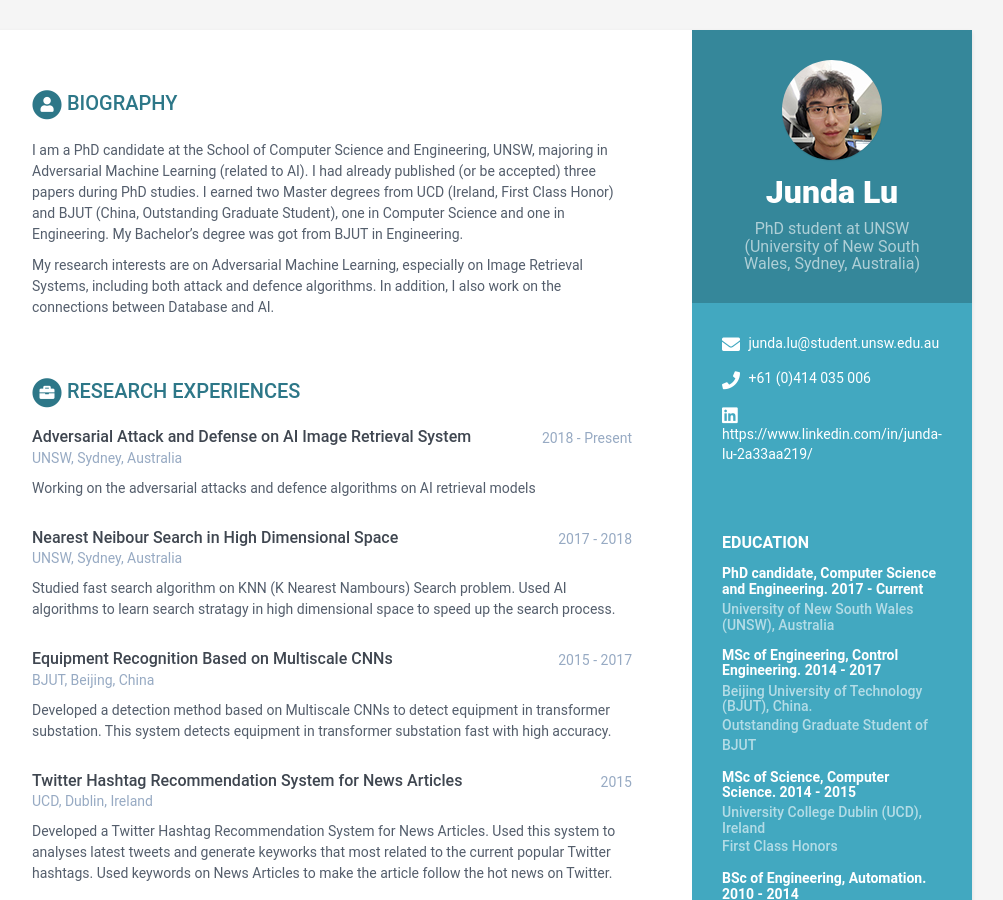
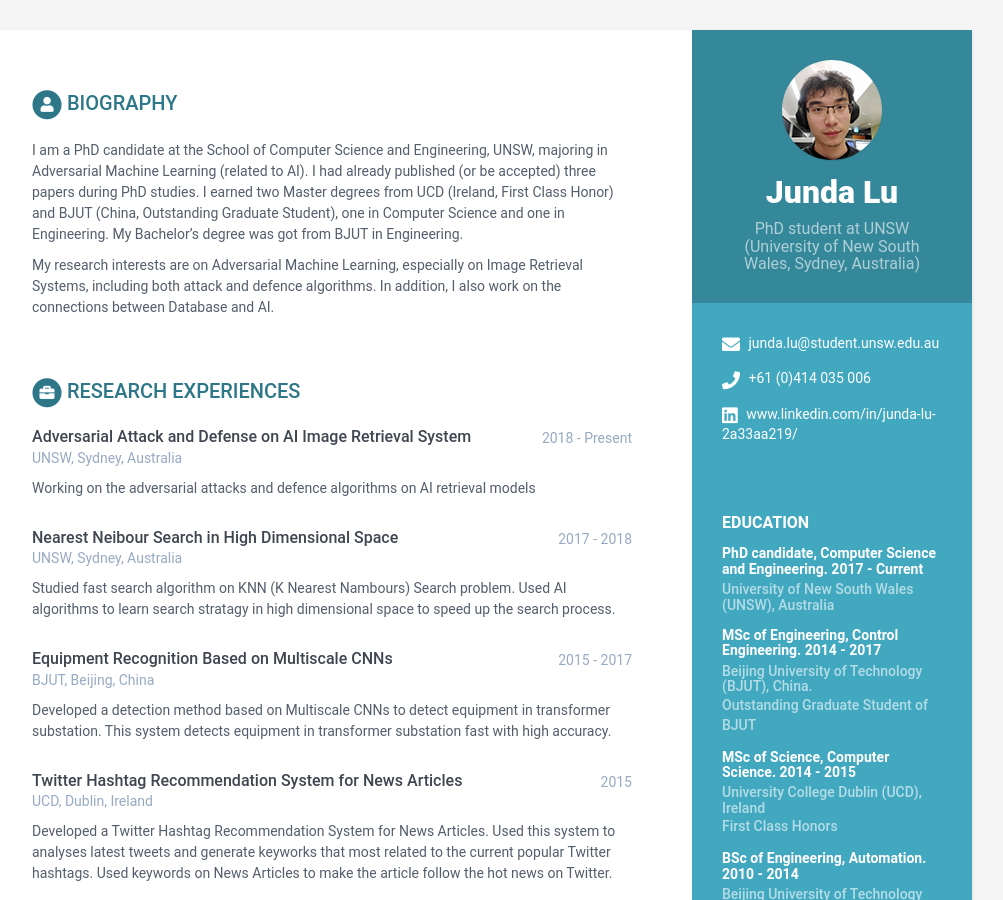
Before and after one commit to cosmolu/cosmolu.github.io, a Jekyll site: the page built from index.html, in a window 1280 px wide and 900 px high. Shown: the whole window, without its empty margins (168-1171 px from the left). Built offline with Jekyll 4.4.1, drawn with Linux system fonts in a browser that asks for light colours; part of the change alters nothing that is shown.

Commit message:
_data/data.yml
8_4_3

```diff
--- a/_data/data.yml
+++ b/_data/data.yml
@@ -15,7 +15,7 @@ sidebar:
     email: junda.lu@student.unsw.edu.au
     phone: +61 (0)414 035 006
     # website: blog.webjeda.comxxxx #do not add http://
-    linkedin: https://www.linkedin.com/in/junda-lu-2a33aa219/
+    linkedin: www.linkedin.com/in/junda-lu-2a33aa219/
     # xing: alandoe
     # github: sharu725
     telegram: # add your nickname without '@' sign
```
